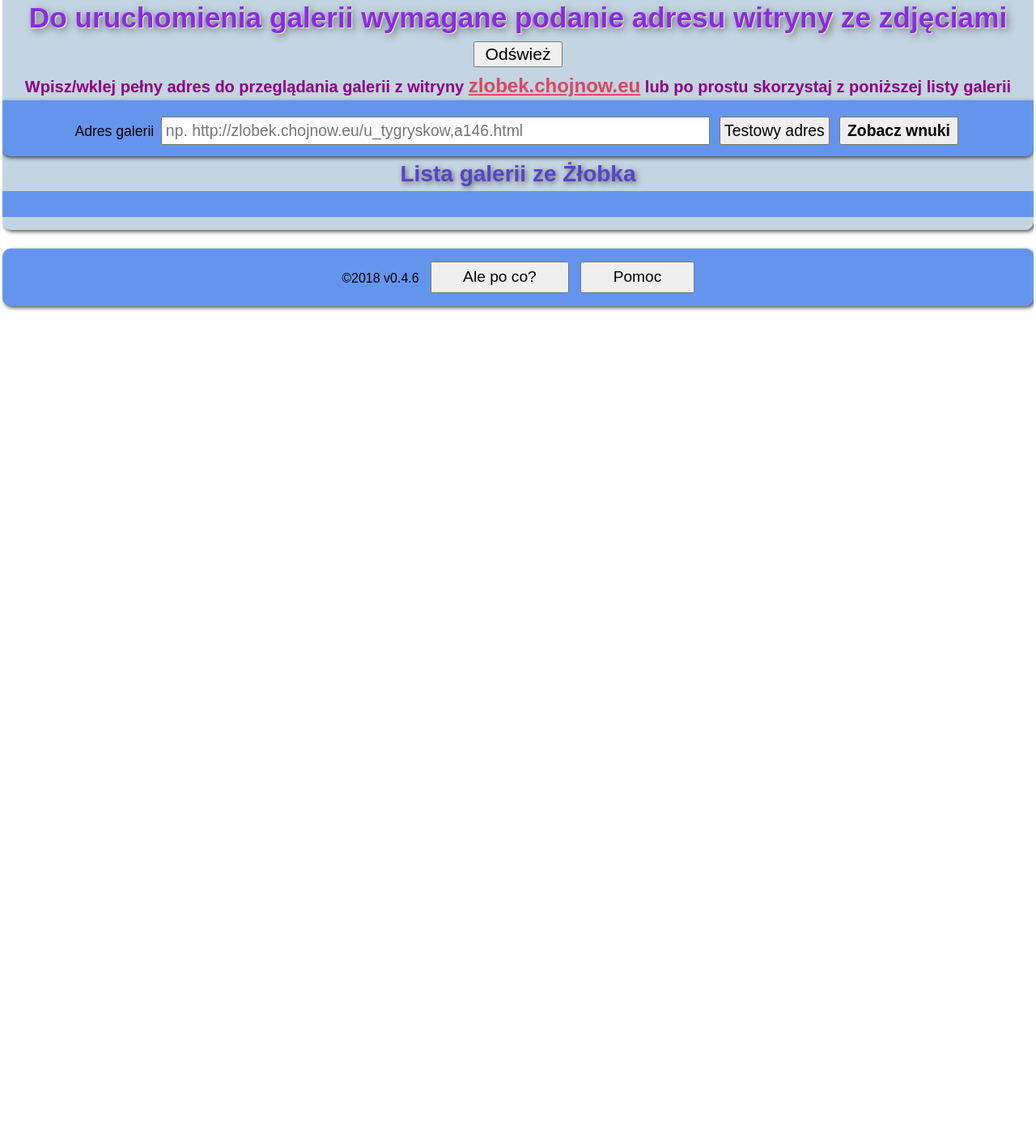
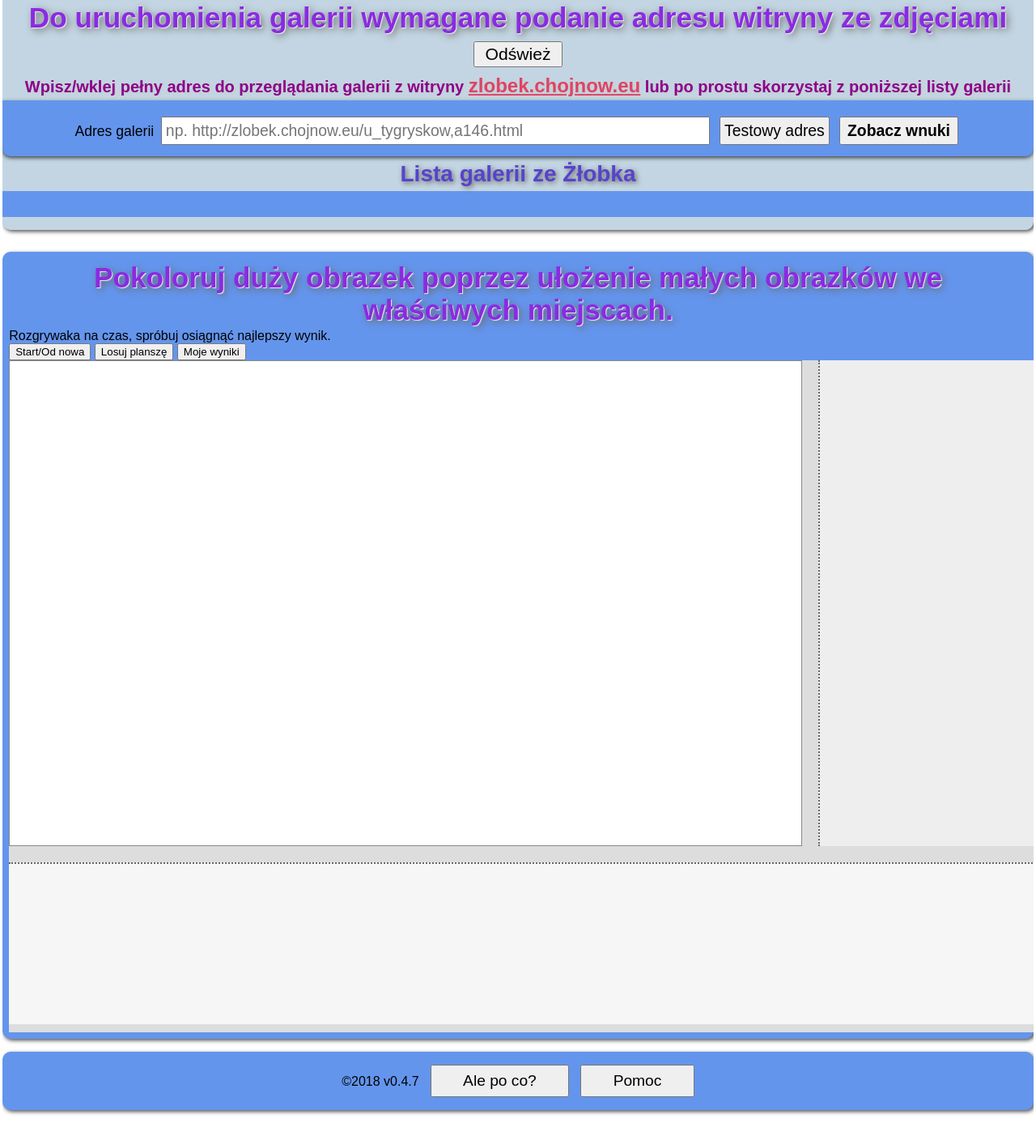
Before and after one commit to x-insky/zobacz-wnuka, a PHP site: page / in a window 1280 px wide. Shown: the part 186-1594 px from the top of the page at 81% size. Before the commit the page ends 570 px from the top, so only its background shows below. Run offline with PHP 8.4, Linux system fonts and the light colour scheme; data that the repository does not hold is empty; some web fonts are replaced.

Commit message:
v0.4.7 - prefixed sliders, gradient backgrounds of forms; game area scaffolding
* v0.4.7 -- [2018-07-21]

[+] ADDED

-- index.php
* from now all page header content is inside container class
* added HTML structure for purpose of future game
  - just before footer

-- zlobek-styl.css
* new style for the sliders
  - removed horizontal paddings
  - added noticeable yellow circle style for handles
  - added styles with vendor prefixes, the order of declarations is important
  - Chrome reads prefixes for Firefox only  :(
  - incorrect displaying in new Firefox browser - white rectangle under the narrow slider area
  - extra vendor style for IE browser for color of left and right side of the slider
* styled layout for group of elements of 'game' section
  - fixed arrangement of elements, regardless of the screen width
  - using float, fixed sizes and absolute positioning
  - using delimiter of width 1300px
* trying to show a whole container of 'game' section only on the widest screen
  - added default hiding of parent container
  - inserted on selected media query displaying of it
* changed background color of the list element in footer to lighter color

[*] MODIFIED

-- zlobek-styl.css
* a gradient background inside form selections
  - replaced semi-random colors to reflected radial gradients
  - mirror arrangement of colors between two form areas

```diff
--- a/index.php
+++ b/index.php
@@ -19,11 +19,13 @@
 	<div id="witryna">
 
         <header id="naglowek">
+        <div class="kontener">
+            <div id="banner">
 
-            <div id="banner">
                     <div id="logo">
                         <div id="slonce_logo"><!-- <img src="grafiki/slonce.png"> --></div>
                     </div>
+
                 <div id="napisy">
                     <h1 class="logo">Zobacz Wnuka!</h1>
                     <h2 class="logo">Galeria ze <span>Żłobka Słoneczko</span> w Chojnowie</h2>
@@ -35,6 +37,7 @@
                 </div>
 
             </div>
+            <!-- tu </div> -- kontener -- tylko na nagłówek, tj. logo z animacjami (a nie całą zawartość zamnknąc w tych okowach... choć ideaklnie pasuje to ułatwienie  -->
 
             <div id="naglowek_kontener">
 
@@ -177,6 +180,7 @@
                     </nav>
                 </div>  <!-- div#spis_tresci -->
             </div>	<!-- div#naglowek_kontener -->
+            </div> <!-- div-kontener  (na próbę) -->
         </header>
 
         <div id="glowna">
@@ -211,7 +215,29 @@
 
         </div> <!-- glowna -->
 
-	<footer id="stopka">&copy;2018 v0.4.6 <button id="poco_button">Ale po co?</button> <button id="pomoc_button">Pomoc</button>
+
+        <div id="gra">
+            <div id="reguły">
+                <h1>Pokoloruj duży obrazek poprzez ułożenie małych obrazków we właściwych miejscach.</h1>
+                <p>Rozgrywaka na czas, spróbuj osiągnąć najlepszy wynik.</p>
+            </div>
+            <div id="sterowanie">
+                <button>Start/Od nowa</button> <button>Losuj planszę</button> <button>Moje wyniki</button>
+            </div>
+            <div class="kontener">
+                <div id="plansza">
+                    <div id="rysunek">
+                    </div>
+                    <div id="prawy_zasobnik">
+                    </div>
+                    <div id="dolny_zasobnik">
+                    </div>
+                </div>
+            </div>
+        </div>
+
+
+        <footer id="stopka">&copy;2018 v0.4.7 <button id="poco_button">Ale po co?</button> <button id="pomoc_button">Pomoc</button>
             <div id="poco">
                 <div class="kontener">
                     <h3>Jaki jest cel?</h3>
@@ -249,7 +275,7 @@
                     </ul>
                     <h3>Zgodność źródeł z konwencjami JS na poziomie 99,7% ;P</h3>
                     <ul>
-                    <li>WielBłąd(&nbsp;),&nbsp;a&nbsp;caMel()</li>
+                        <li>WielBłąd(&nbsp;),&nbsp;a&nbsp;camelCamel()</li>
                         <li>no(n)Tacja&nbsp;{...}</li>
                     </ul>
                     <h3>Czego tutaj nie ma</h3>
--- a/zlobek-styl.css
+++ b/zlobek-styl.css
@@ -893,6 +903,56 @@ box-shadow: 2px 2px 4px black, 4px 4px 8px 2px rgba(0, 0, 0, 0.6);
 transform: scale(1.1);
 }
 
+div#gra {
+display: none;
+background-color: cornflowerblue;
+margin: 1em auto;
+padding: 0.5em;
+
+border-radius: 10px;
+box-shadow: 2px 2px 5px rgba(0,0,0, 0.7);
+}
+
+div#gra div#plansza {
+height: 830px;
+width: 1300px;
+position: relative;
+background-color: #ddd;
+
+}
+
+
+div#plansza div#rysunek {
+position: absolute;
+background-color: white;
+border: 1px solid #888;
+width: 980px;
+height: 600px;
+}
+
+div#plansza div#prawy_zasobnik {
+position: absolute;
+left: 1000px;
+width: 300px;
+height: 600px;
+background-color: #eee;
+border-left: 2px dotted #666;
+
+}
+
+div#plansza div#dolny_zasobnik {
+position: absolute;
+top: 620px;
+width: 1300px;
+height: 200px;
+background-color: #f6f6f6;
+border-top: 2px dotted #666;
+
+}
+
+
+
+
 footer#stopka {
 clear: both;
 /* background-color: #aad; */
@@ -1071,6 +1131,111 @@ filter: brightness(120%);
 
 
 
+input[type=range] {
+    /*removes default webkit styles*/
+    -webkit-appearance: none;
+    appearance: none;
+    padding-left: 0;
+    padding-right: 0;
+    /*fix for FF unable to apply focus style bug */
+/*    border: 1px solid white;*/
+
+    /*required for proper track sizing in FF*/
+/*    width: 300px;*/
+}
+input[type=range]::-webkit-slider-runnable-track {
+/*    width: 300px;*/
+    height: 5px;
+    background-color: #ddd;
+    border: none;
+    border-radius: 3px;
+}
+input[type=range]::-webkit-slider-thumb {
+    -webkit-appearance: none;
+    border: none;
+    height: 16px;
+    width: 16px;
+    border-radius: 50%;
+    background: yellow;
+    margin-top: -4px;
+}
+input[type=range]:focus {
+    outline: none;
+}
+input[type=range]:focus::-webkit-slider-runnable-track {
+    background: #ccc;
+}
+
+input[type=range]::-moz-range-track {
+/*    width: 300px;*/
+    height: 5px;
+        /*    background-color: #5d6ad0;    */
+    background-color: #c3d5e2;
+    border: none;
+    border-radius: 3px;
+}
+
+input[type=range]:hover::-moz-range-track,
+input[type=range]:focus::-moz-range-track {
+    background-color: #eee;
+}
+
+input[type=range]::-moz-range-thumb {
+    border: none;
+    height: 20px;
+    width: 20px;
+    border-radius: 50%;
+    background: yellow;
+}
+
+/*hide the outline behind the border*/
+input[type=range]:-moz-focusring {
+    outline: 1px solid white;
+    outline-offset: 1px;
+}
+
+input[type=range]::-ms-track {
+/*    width: 300px;*/
+    height: 5px;
+
+    /*remove bg colour from the track, we'll use ms-fill-lower and ms-fill-upper instead */
+    background: transparent;
+
+    /*leave room for the larger thumb to overflow with a transparent border */
+    border-color: transparent;
+    border-width: 6px 0;
+
+    /*remove default tick marks*/
+    color: transparent;
+}
+input[type=range]::-ms-fill-lower {
+    background-color: darkorange;
+    border-radius: 10px;
+}
+input[type=range]::-ms-fill-upper {
+/*    background: #ddd;*/
+    background-color: #c3d5e2;
+    border-radius: 10px;
+}
+input[type=range]::-ms-thumb {
+    border: none;
+    height: 16px;
+    width: 16px;
+    border-radius: 50%;
+    background: yellow;
+}
+input[type=range]:focus::-ms-fill-lower,
+input[type=range]:hover::-ms-fill-lower {
+    background-color: orange;
+}
+input[type=range]:focus::-ms-fill-upper,
+input[type=range]:hover::-ms-fill-upper {
+    background-color: #eee;
+}
+
+
+
+
 
 
 /* tempklasse */
@@ -1344,6 +1509,11 @@ animation: obroty_delikatne_3 6.5s infinite ease-out;
 	div#spis_tresci div.kontener_odnosnik img {
 	max-height: 250px;
 	}
+
+    div#gra {
+    display: block;
+    }
+
 }
 
 
```
Also changed, not shown: other parts of zlobek-styl.css (+24 -14 lines), _changelog.md (+37 -0 lines). Lines whose indentation alone changed are shown as unchanged.
